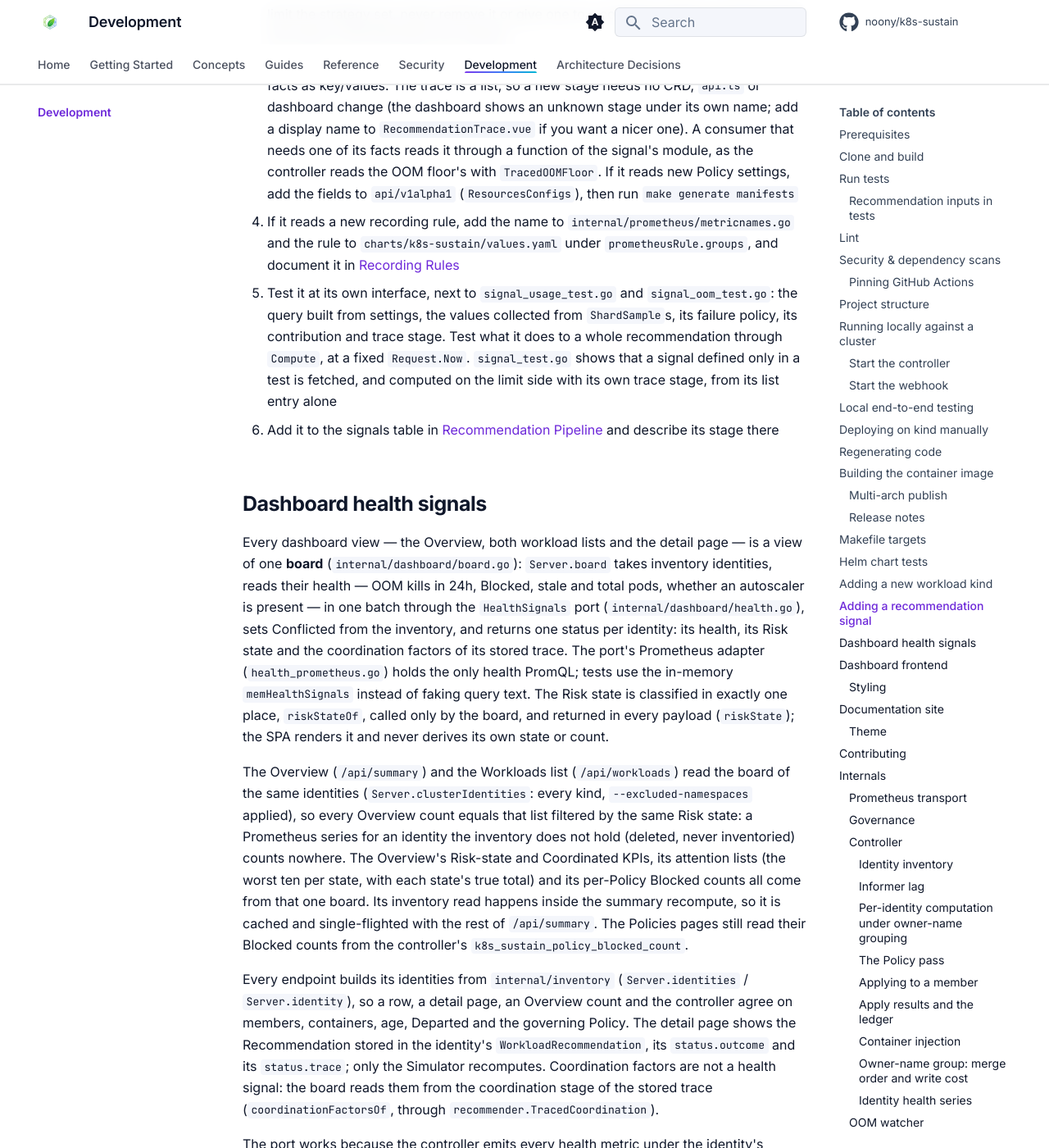
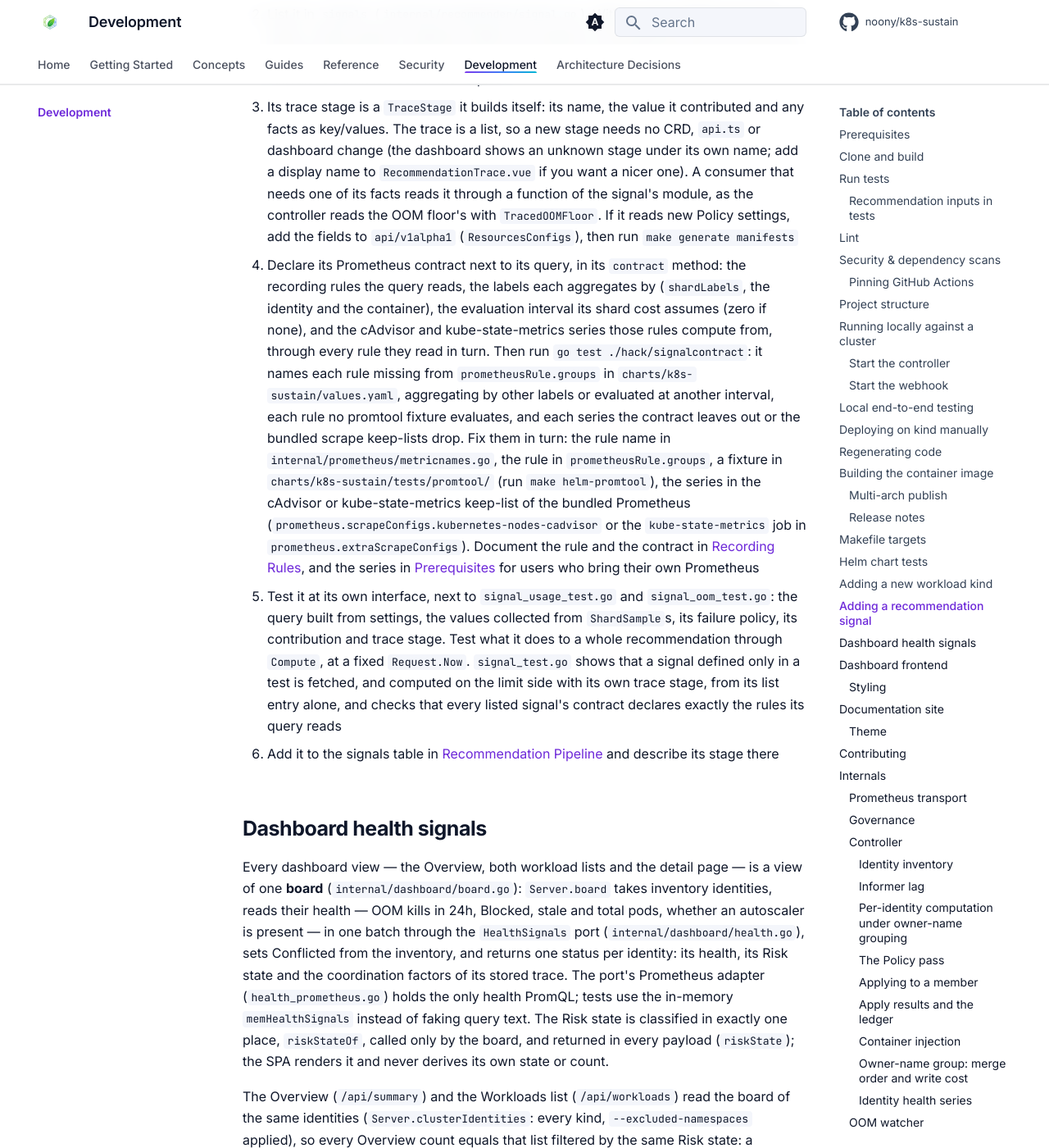
Before and after one commit to noony/k8s-sustain, an MkDocs documentation site: the page built from docs/development.md, in a window 1280 px wide and 1400 px high, scrolled down 9392 px. Shown: the whole window at 82% size. Built offline with MkDocs 1.6.1 and Material for MkDocs 9.7.7, drawn with Linux system fonts in a browser that asks for light colours; comment, search, counter and statistics services are not loaded; the version menu is left out; some of the changed text lies outside the part shown.

Commit message:
docs: signal contracts in the recording rules reference and the add-a-signal recipe

````diff
--- a/docs/development.md
+++ b/docs/development.md
@@ -300,15 +300,18 @@ Run a single suite with the plugin's `-f` flag (paths are relative to the chart
 helm unittest charts/k8s-sustain -f 'tests/deployment_test.yaml'
 ```
 
-CI runs the full suite in the `helm` job alongside `helm lint` and `helm template`.
-`make helm-promtool` additionally validates the rendered PrometheusRule
-recording rules with `promtool` (requires `promtool` and `yq`): it checks that
-the rules parse, that the dashboard-required ones are present, and it runs the
+CI runs the full suite in the `helm` job alongside `helm lint`, `helm template`
+and `make helm-promtool`. `make helm-promtool` validates the rendered
+PrometheusRule recording rules with `promtool` (requires `promtool` and `yq`;
+CI installs pinned, checksum-verified releases of both): it checks that the
+rules parse, that the dashboard-required ones are present, and it runs the
 `promtool test rules` fixtures in `charts/k8s-sustain/tests/promtool/` against
 the rendered output. Those fixtures test rule *semantics* — feed a rule its
 input series and assert the recorded value — which `promtool check rules`
 cannot do. Add one whenever a rule's correctness depends on timing or on a
-join window, since that is exactly what a syntax check misses.
+join window, since that is exactly what a syntax check misses. Every rule a
+recommendation signal reads must have one: `hack/signalcontract` fails
+otherwise (see [Signal contracts](reference/recording-rules.md#signal-contracts)).
 
 ## Adding a new workload kind
 
@@ -328,8 +331,9 @@ kind (say `Rollout` from Argo) is mostly a matter of registering it there:
 A [signal](concepts/recommendation-pipeline.md#signals) is one module of
 `internal/recommender` (`signal_usage.go` holds the CPU and memory usage
 signals, `signal_oom.go` the OOM floor) implementing the `signal` interface in
-`signal.go`: its query and shard cost, how it collects samples into
-per-container values, its failure policy, whether its values excuse a Too
+`signal.go`: its query and shard cost, its Prometheus contract (`contract`),
+how it collects samples into per-container values, its failure policy, whether
+its values excuse a Too
 young identity from the age gate (`excusesAge`), where its stage runs (`slot`:
 base, adjuster or limit adjuster, CPU or memory), its contribution to a
 container's request or limit, and its trace stage. `PromInputs` fetches every
@@ -360,17 +364,32 @@ inputs port (`WithLiveOOMs`), not through `Compute`. To add one:
    the controller reads the OOM floor's with `TracedOOMFloor`. If it reads new
    Policy settings, add the fields to `api/v1alpha1` (`ResourcesConfigs`),
    then run `make generate manifests`
-4. If it reads a new recording rule, add the name to
-   `internal/prometheus/metricnames.go` and the rule to
-   `charts/k8s-sustain/values.yaml` under `prometheusRule.groups`, and document
-   it in [Recording Rules](reference/recording-rules.md)
+4. Declare its Prometheus contract next to its query, in its `contract`
+   method: the recording rules the query reads, the labels each aggregates by
+   (`shardLabels`, the identity and the container), the evaluation interval
+   its shard cost assumes (zero if none), and the cAdvisor and
+   kube-state-metrics series those rules compute from, through every rule
+   they read in turn. Then run `go test ./hack/signalcontract`: it names each
+   rule missing from `prometheusRule.groups` in `charts/k8s-sustain/values.yaml`,
+   aggregating by other labels or evaluated at another interval, each rule no
+   promtool fixture evaluates, and each series the contract leaves out or the
+   bundled scrape keep-lists drop. Fix them in turn: the rule name in
+   `internal/prometheus/metricnames.go`, the rule in `prometheusRule.groups`, a
+   fixture in `charts/k8s-sustain/tests/promtool/` (run `make helm-promtool`),
+   the series in the cAdvisor or kube-state-metrics keep-list of the bundled
+   Prometheus (`prometheus.scrapeConfigs.kubernetes-nodes-cadvisor` or the
+   `kube-state-metrics` job in `prometheus.extraScrapeConfigs`). Document the
+   rule and the contract in [Recording Rules](reference/recording-rules.md#signal-contracts),
+   and the series in [Prerequisites](getting-started/prerequisites.md#prometheus)
+   for users who bring their own Prometheus
 5. Test it at its own interface, next to `signal_usage_test.go` and
    `signal_oom_test.go`: the query built from settings, the values collected
    from `ShardSample`s, its failure policy, its contribution and trace stage.
    Test what it does to a whole recommendation through `Compute`, at a fixed
    `Request.Now`. `signal_test.go` shows that a signal defined only in a test
    is fetched, and computed on the limit side with its own trace stage, from
-   its list entry alone
+   its list entry alone, and checks that every listed signal's contract
+   declares exactly the rules its query reads
 6. Add it to the signals table in
    [Recommendation Pipeline](concepts/recommendation-pipeline.md#signals) and
    describe its stage there
````
Also changed, not shown: docs/concepts/recommendation-pipeline.md (+1 -1 lines), docs/getting-started/prerequisites.md (+1 -1 lines), docs/reference/recording-rules.md (+20 -2 lines).
